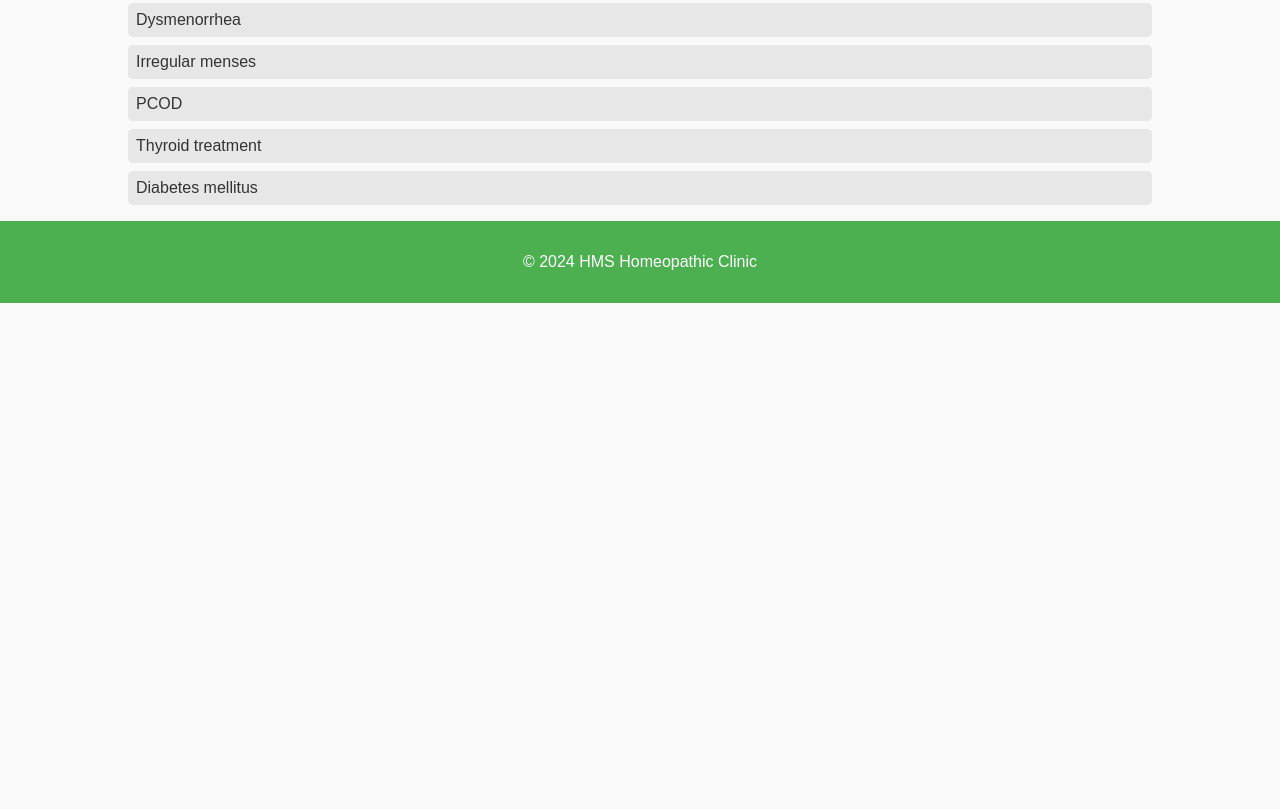
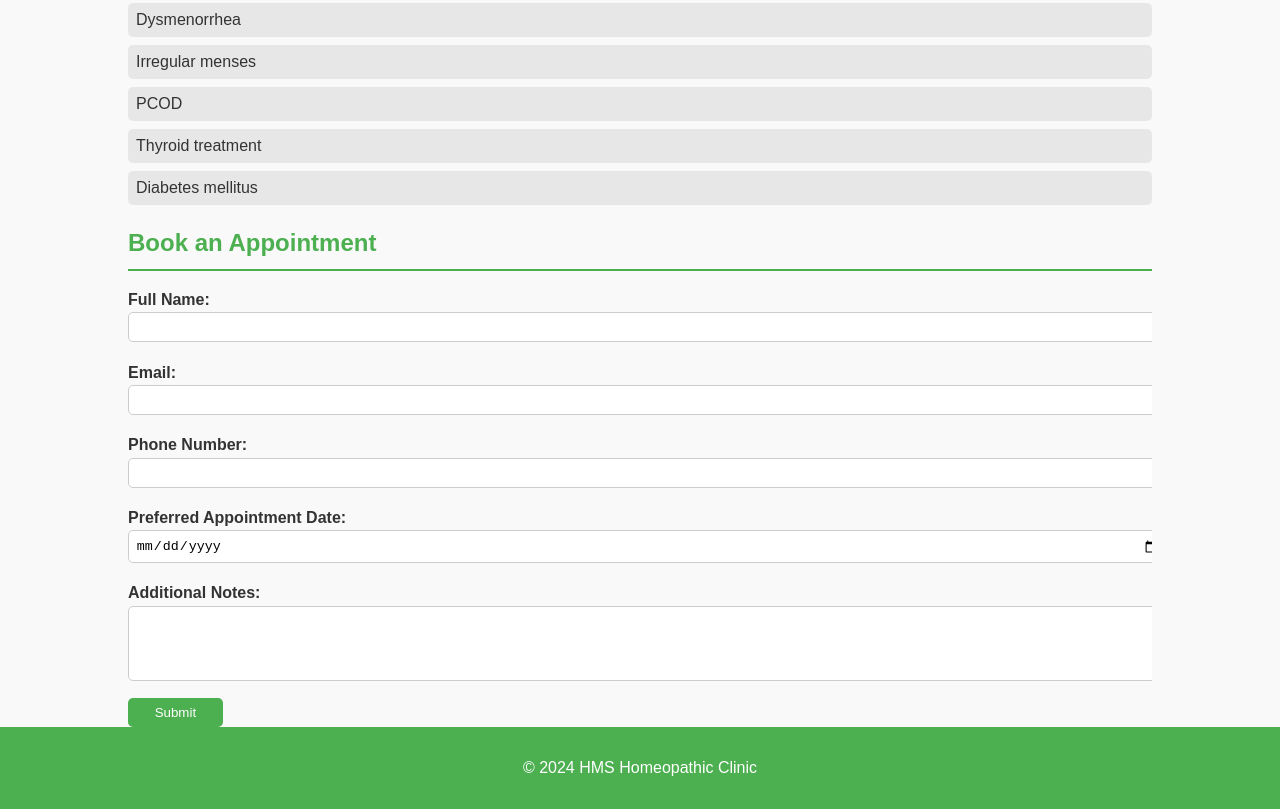
Before and after one commit to Ghousessit/hms-homeopathic-clinic, a plain HTML site: page index.html in a window 1280 px wide. Shown: the part 3482-4291 px from the top of the page. Before the commit the page ends 3785 px from the top, so only its background shows below. Drawn offline with Linux system fonts and the light colour scheme.

Commit message:
Update1 index.html

```diff
--- a/index.html
+++ b/index.html
@@ -70,6 +70,45 @@
             width: 100%;
             border-radius: 5px;
         }
+        appointment-form {
+    background: #f0f8ff;
+    padding: 1em;
+    margin: 1em 0;
+    border-radius: 5px;
+    text-align: left;
+}
+
+.appointment-form h2 {
+    color: #4CAF50;
+}
+
+.appointment-form label {
+    display: block;
+    margin: 0.5em 0 0.2em;
+    font-weight: bold;
+}
+
+.appointment-form input,
+.appointment-form textarea {
+    width: 100%;
+    padding: 0.5em;
+    margin-bottom: 1em;
+    border-radius: 5px;
+    border: 1px solid #ccc;
+}
+
+.appointment-form button {
+    background-color: #4CAF50;
+    color: white;
+    padding: 0.5em 2em;
+    border: none;
+    border-radius: 5px;
+    cursor: pointer;
+}
+
+.appointment-form button:hover {
+    background-color: #45a049;
+}
     </style>
 </head>
 <body>
@@ -159,6 +198,27 @@
                 <li>Diabetes mellitus</li>
             </ul>
         </section>
+        <section class="appointment-form">
+            <h2 class="section-title">Book an Appointment</h2>
+            <form action="submit_appointment.php" method="post">
+                <label for="name">Full Name:</label>
+                <input type="text" id="name" name="name" required>
+
+                <label for="email">Email:</label>
+                <input type="email" id="email" name="email" required>
+
+                <label for="phone">Phone Number:</label>
+                <input type="tel" id="phone" name="phone" required>
+
+                <label for="date">Preferred Appointment Date:</label>
+                <input type="date" id="date" name="date" required>
+
+                <label for="message">Additional Notes:</label>
+                <textarea id="message" name="message" rows="4"></textarea>
+
+                <button type="submit">Submit</button>
+            </form>
+        </section>
     </div>
 
     <footer>
```
